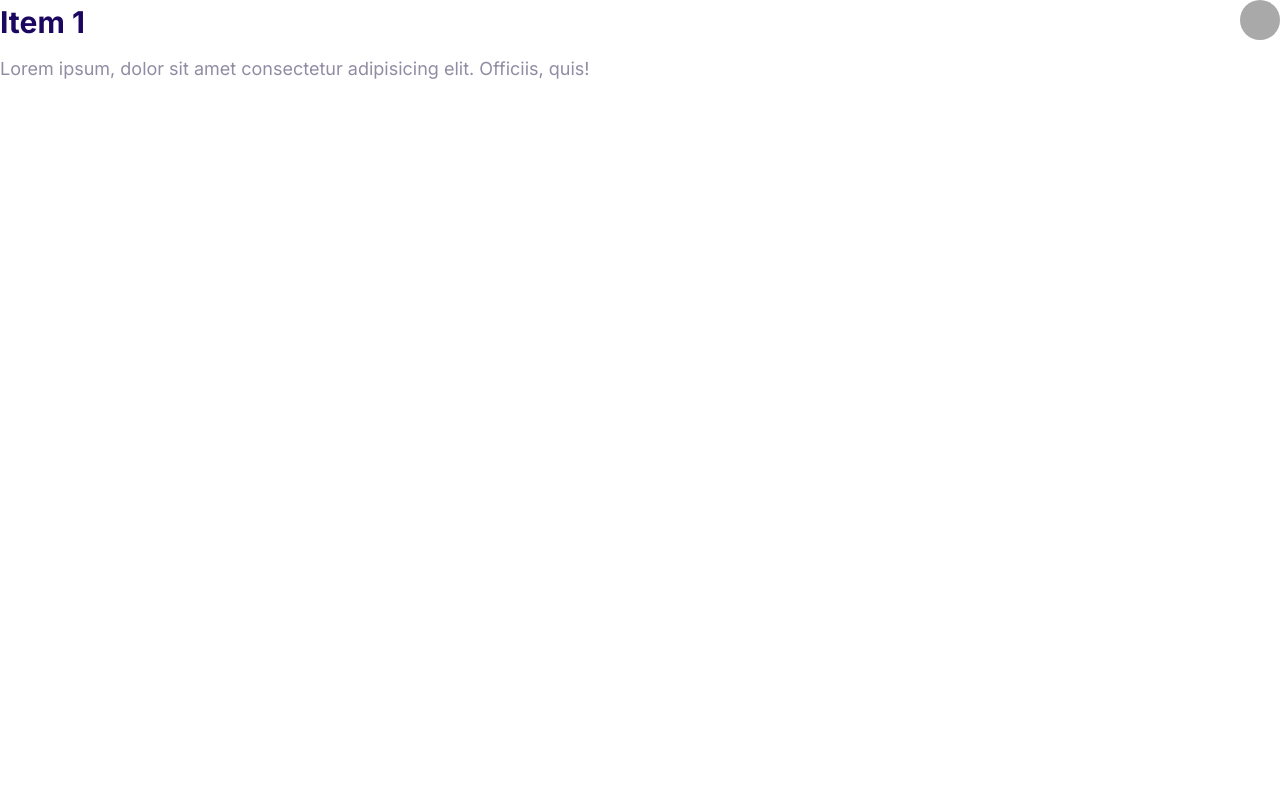
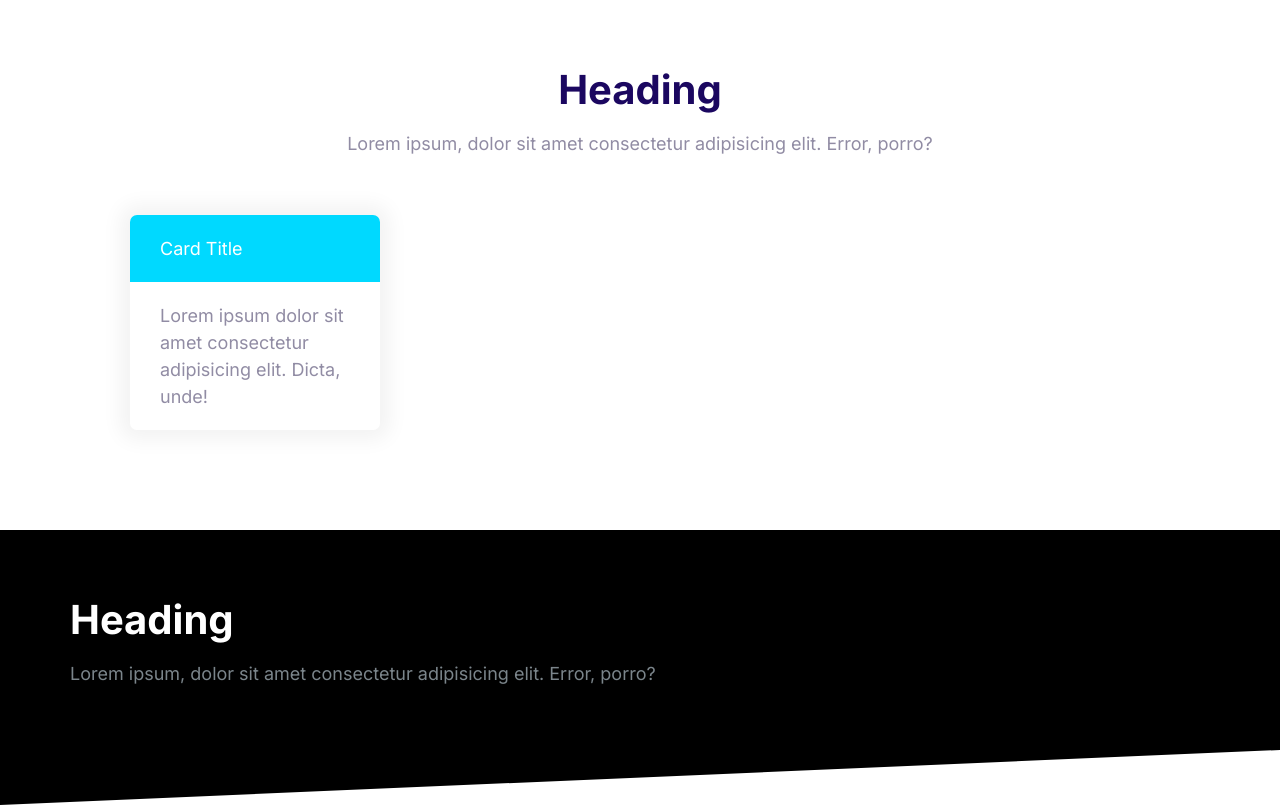
Before and after one commit to Marwan1hesham/moshify, a plain HTML site: page index.html in a window 1280 px wide. Drawn offline with Linux system fonts and the light colour scheme.

Commit message:
Build the block component.

```diff
--- a/css/styles.css
+++ b/css/styles.css
@@ -564,3 +564,41 @@
     max-height: 100vh;
     opacity: 1;
 }
+
+/* Blocks */
+.block {
+    --padding-vertical: 6rem;
+    padding: var(--padding-vertical) 2rem;
+}
+
+.block__header {
+    text-align: center;
+}
+
+.block__heading {
+    margin-top: 0;
+}
+
+.block--dark {
+    background-color: #000;
+    color: #7b858b;
+}
+
+.block--dark .block__heading {
+    color: #fff;
+}
+
+.block--skewed-right {
+    clip-path: polygon(0% 0%, 100% 0%, 100% 100%, 0% 80%);
+    padding-bottom: calc(var(--padding-vertical) + 4rem);
+}
+
+.block--skewed-left {
+    clip-path: polygon(0% 0%, 100% 0%, 100% 80%, 0% 100%);
+    padding-bottom: calc(var(--padding-vertical) + 4rem);
+}
+
+.container {
+    max-width: 1140px;
+    margin: 0 auto;
+}
--- a/index.html
+++ b/index.html
@@ -13,18 +13,33 @@
     <link rel="stylesheet" href="css/styles.css" />
   </head>
   <body>
-    <div class="collapsible collapsible--expanded">
-      <header class="collapsible__header">
-        <h2 class="collapsible__heading">Item 1</h2>
-        <svg class="icon collapsible__chevron" style="fill: darkgray">
-          <use xlink:href="images/sprite.svg#chevron"></use>
-        </svg>
+    <section class="block container">
+      <header class="block__header">
+        <h2 class="block__heading">Heading</h2>
+        <p>
+          Lorem ipsum, dolor sit amet consectetur adipisicing elit. Error,
+          porro?
+        </p>
       </header>
-      <div class="collapsible__content">
-        Lorem ipsum, dolor sit amet consectetur adipisicing elit. Officiis,
-        quis!
+      <div style="width: 30%; padding: 4rem">
+        <div class="card card--secondary">
+          <header class="card__header">Card Title</header>
+          <div class="card__body">
+            Lorem ipsum dolor sit amet consectetur adipisicing elit. Dicta,
+            unde!
+          </div>
+        </div>
       </div>
-    </div>
+    </section>
+    <section class="block block--dark block--skewed-left">
+      <div class="container">
+        <h2 class="block__heading">Heading</h2>
+        <p>
+          Lorem ipsum, dolor sit amet consectetur adipisicing elit. Error,
+          porro?
+        </p>
+      </div>
+    </section>
     <script src="js/main.js"></script>
   </body>
 </html>
```
Also changed, not shown: Components/Blocks.html (added, +16 -0 lines), Components/Cards.html (added, +8 -0 lines).
